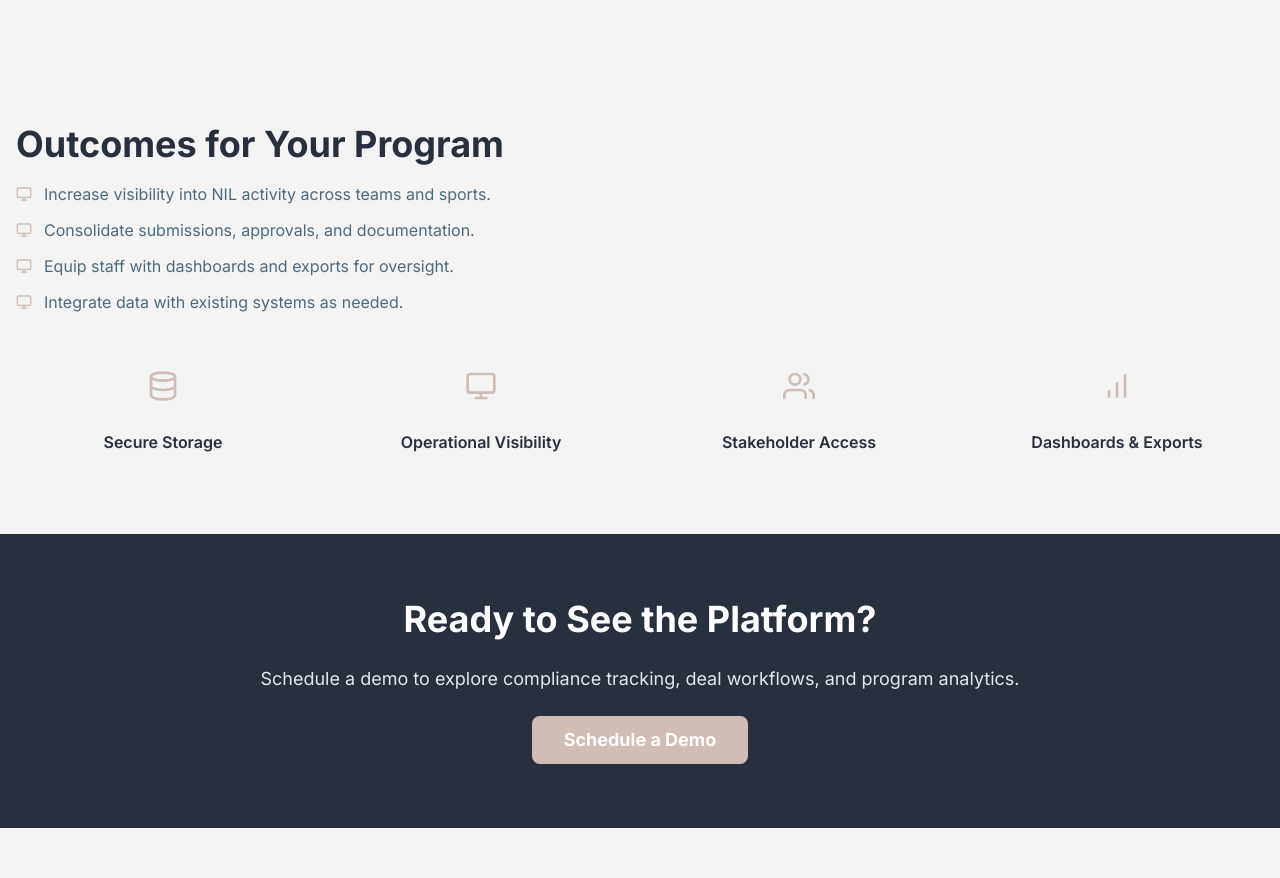
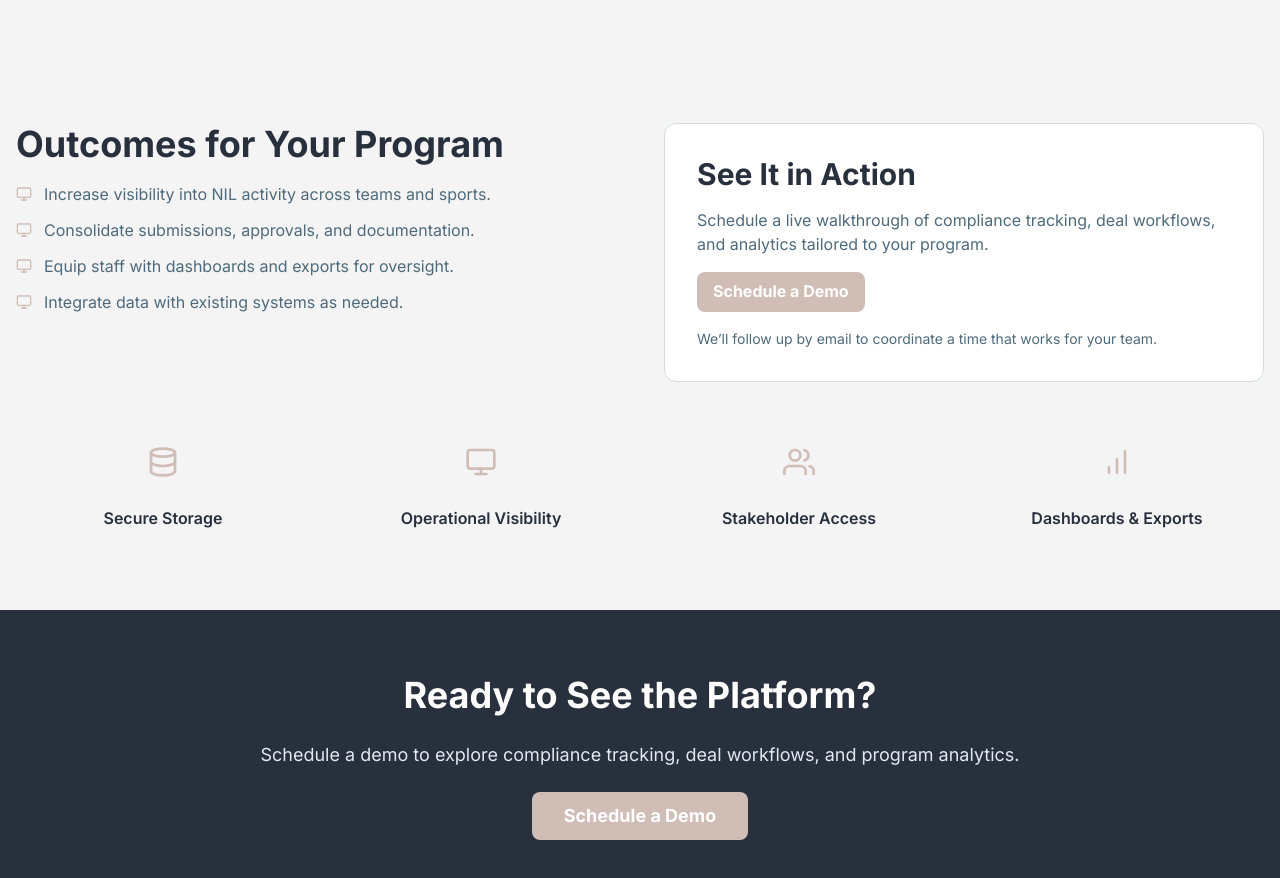
Before and after one commit to justinw2211/fairplay-nil, a React (Vite) app in the folder frontend/: page /universities in a window 1280 px wide. Shown: the part 1200-2078 px from the top of the page. Before the commit the page ends 2028 px from the top, so only its background shows below. Built offline with nearby package versions, Linux system fonts and the light colour scheme; no server answers.

Commit message:
feat(universities): place demo CTA panel beside outcomes to reduce whitespace and improve conversion

```diff
--- a/frontend/src/pages/Universities.jsx
+++ b/frontend/src/pages/Universities.jsx
@@ -10,6 +10,7 @@ import {
   Flex,
   Icon,
   SimpleGrid,
+  Grid,
   useDisclosure,
 } from "@chakra-ui/react";
 import UniversitiesDemoModal from "../components/UniversitiesDemoModal";
@@ -133,7 +134,8 @@ const Universities = () => {
 
       {/* Outcomes */}
       <Container maxW="7xl" py={20}>
-        <VStack spacing={10} align="stretch">
+        <VStack spacing={12} align="stretch">
+          <Grid templateColumns={{ base: "1fr", lg: "1fr 1fr" }} gap={12} alignItems="start">
             <VStack align="start" spacing={4}>
               <Heading as="h2" size="xl" color="brand.textPrimary">
                 Outcomes for Your Program
@@ -152,6 +154,25 @@ const Universities = () => {
                 ))}
               </VStack>
             </VStack>
+
+            {/* Side CTA panel to utilize horizontal space */}
+            <Box bg="white" border="1px solid" borderColor="brand.accentSecondary" borderRadius="xl" p={8}>
+              <VStack align="start" spacing={4}>
+                <Heading as="h3" size="lg" color="brand.textPrimary">
+                  See It in Action
+                </Heading>
+                <Text color="brand.textSecondary">
+                  Schedule a live walkthrough of compliance tracking, deal workflows, and analytics tailored to your program.
+                </Text>
+                <Button size="md" onClick={handleCtaClick}>
+                  Schedule a Demo
+                </Button>
+                <Text fontSize="sm" color="brand.textSecondary">
+                  We’ll follow up by email to coordinate a time that works for your team.
+                </Text>
+              </VStack>
+            </Box>
+          </Grid>
 
           <SimpleGrid columns={{ base: 2, md: 4 }} spacing={6}>
             {[
```
Lines whose indentation alone changed are shown as unchanged.
